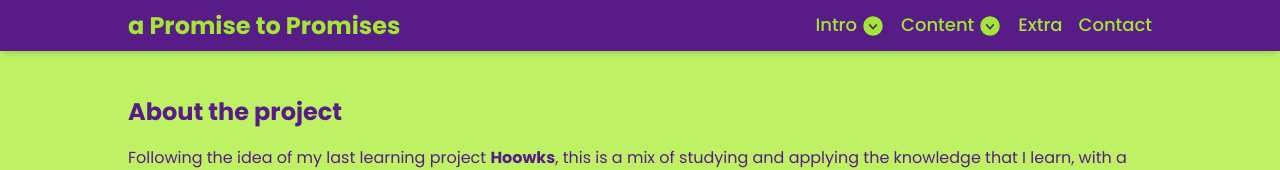
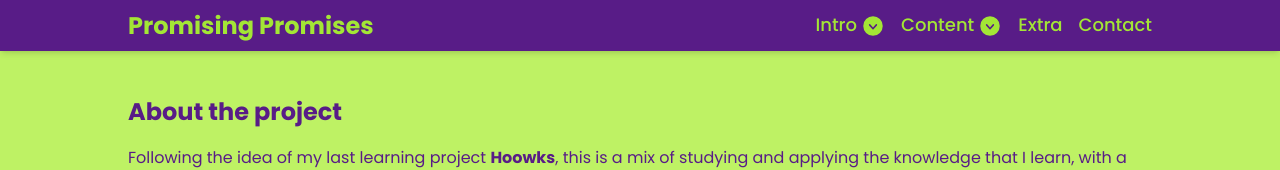
Before and after one commit to Bmullerc/promise-app, a React (Vite) app: page / in a window 1280 px wide. Shown: the top 170 px of the page. Built offline with nearby package versions, Linux system fonts and the light colour scheme.

Commit message:
fix: logo name

```diff
--- a/src/components/Navbar.tsx
+++ b/src/components/Navbar.tsx
@@ -5,7 +5,7 @@ import { Fragment } from 'react'
 export function Navbar() {
   return (
     <nav id="navbar" className="fixed w-screen top-0 md:flex justify-between items-center py-1 px-4 lg:px-20 xl:px-32 2xl:px-72 bg-purple-900 text-lime-400 text-lg shadow-md">
-      <h2 className="text-2xl font-bold"><a href="#about" className="hover:text-purple-500 transition-all duration-150 ease-in">a Promise to Promises</a></h2>
+      <h2 className="text-2xl font-bold"><a href="#about" className="hover:text-purple-500 transition-all duration-150 ease-in">Promising Promises</a></h2>
       <ul className="flex md:justify-center gap-4 font-medium">
 
         <Menu>
```
